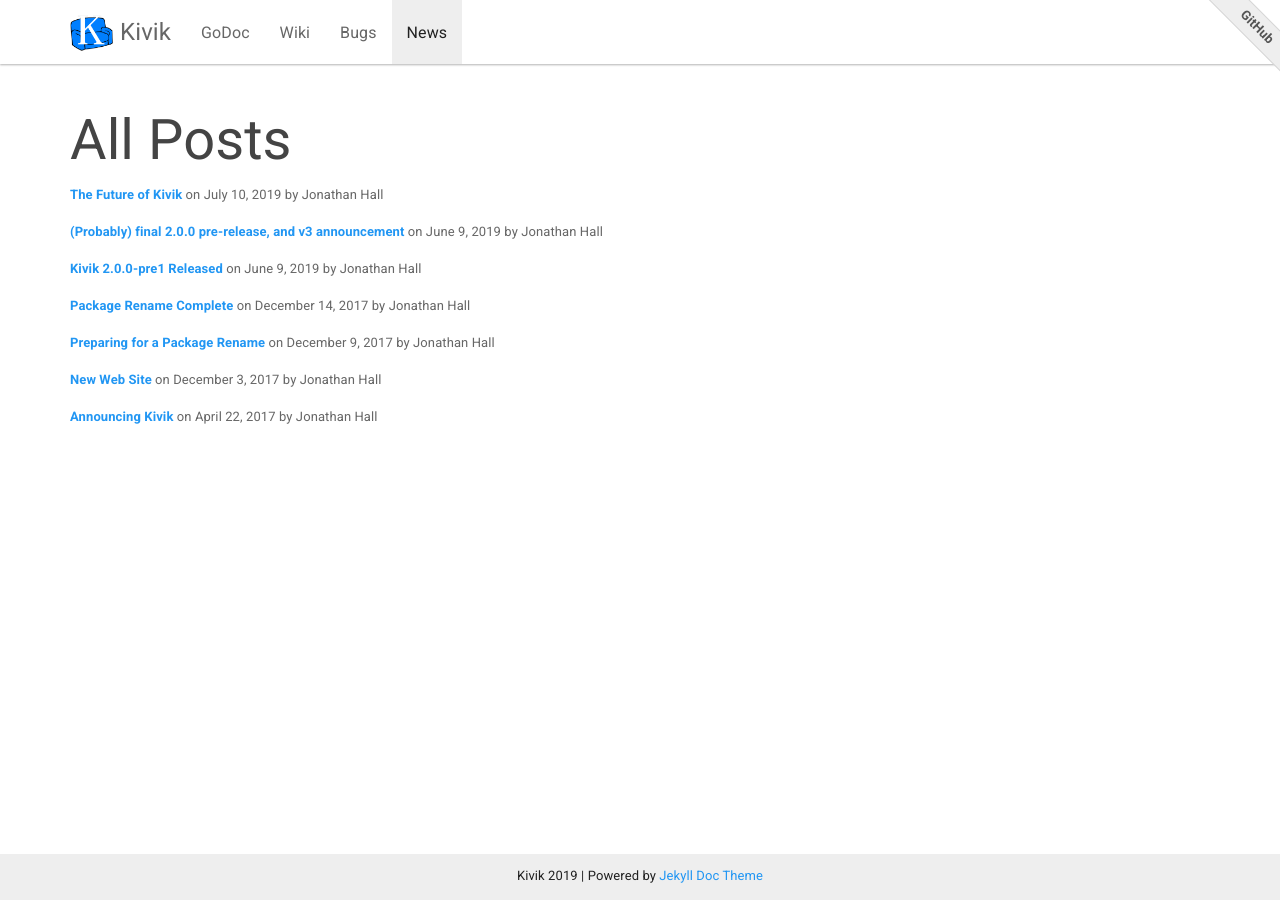
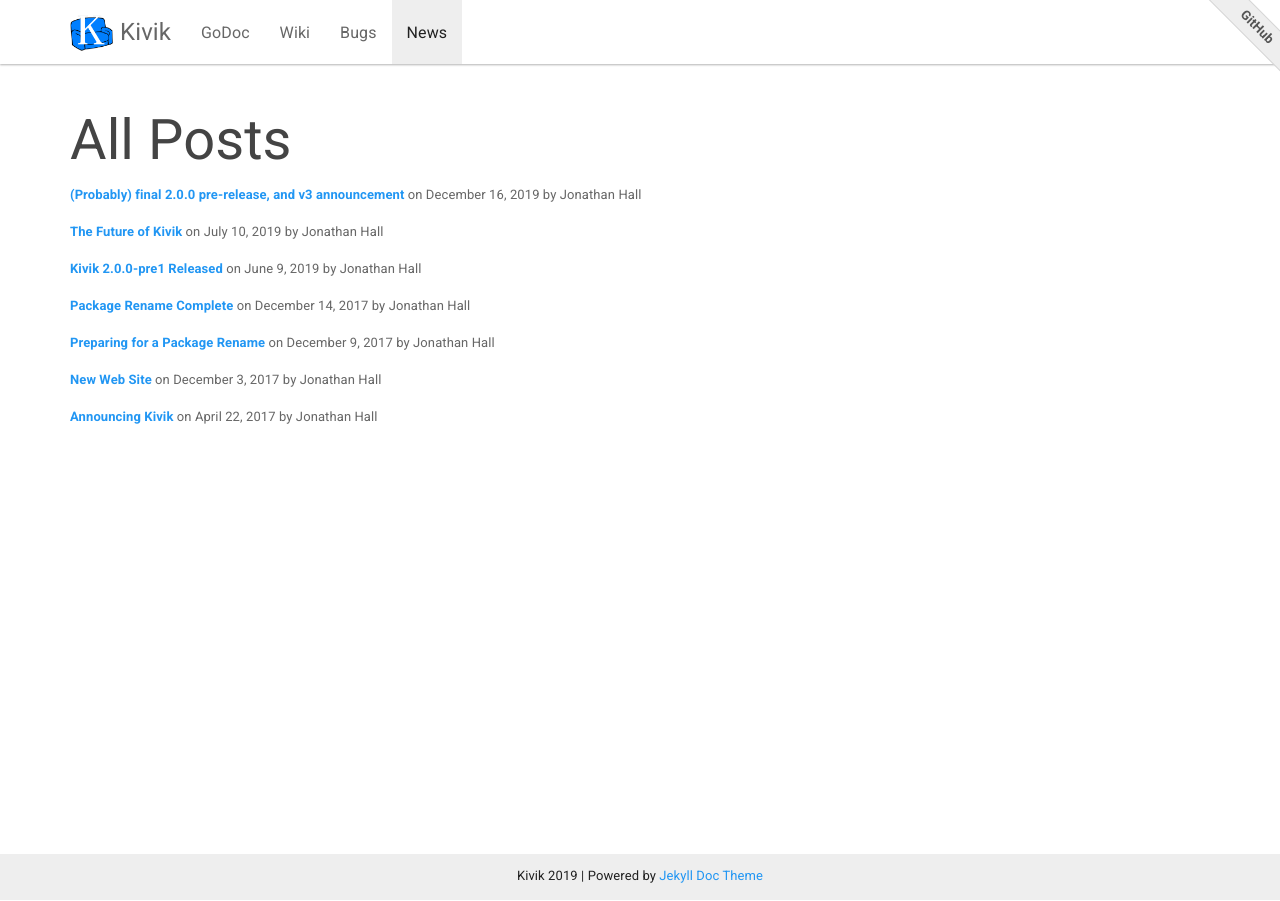
Before and after one commit to go-kivik/kivik.github.io, a Jekyll site: the page built from allposts.html, in a window 1280 px wide. Built offline with Jekyll 4.4.1, drawn with Linux system fonts in a browser that asks for light colours; nearby versions of some CDN libraries.

Commit message:
Fix pub date of final v2 article

```diff
--- a/_posts/2019-12-16-final-v2-prerelease.md
+++ b/_posts/2019-12-16-final-v2-prerelease.md
@@ -2,7 +2,7 @@
 layout: post
 title: (Probably) final 2.0.0 pre-release, and v3 announcement
 subtitle: Final preparations for v2.0.0 (and v3!)
-date: 2019-06-09
+date: 2019-12-16
 author: Jonathan Hall
 permalink: /final-v2-prerelease
 excerpt: "v2.0.0 (and v3.0.0) is almost here"
```
